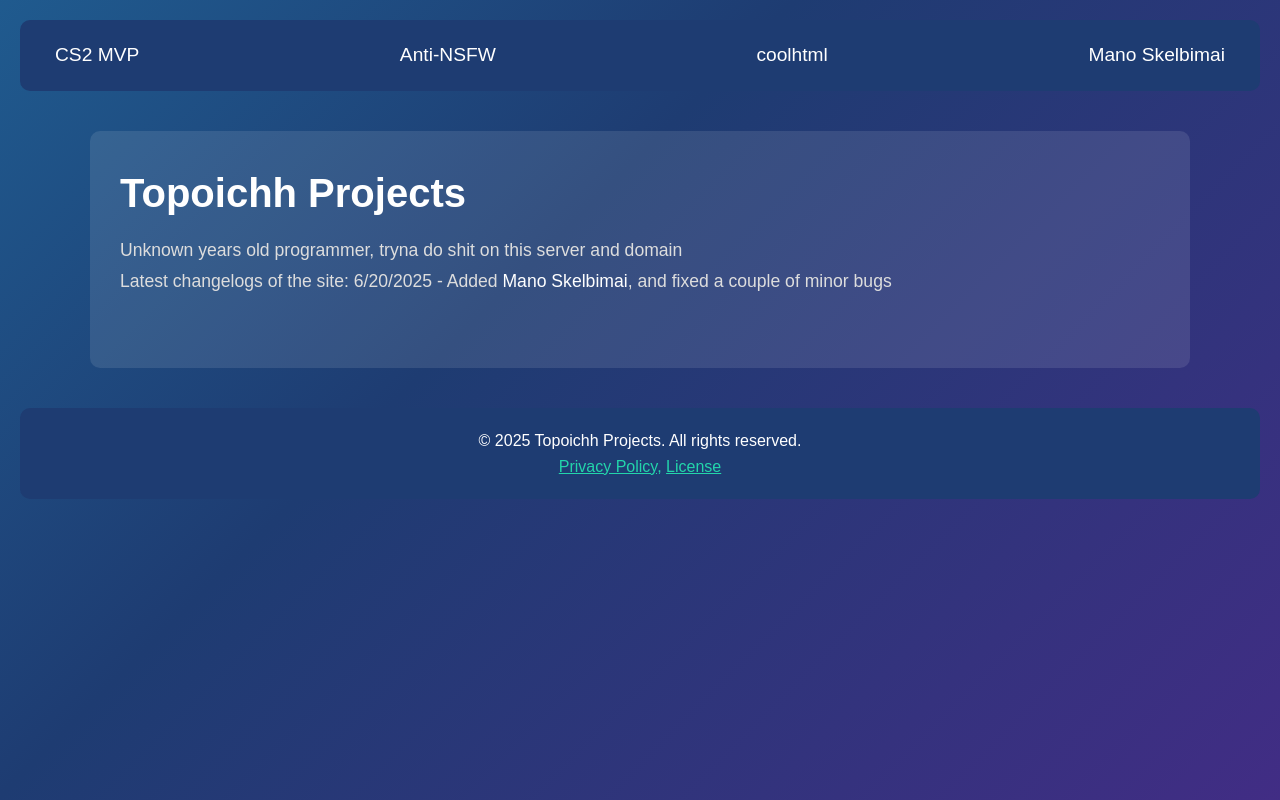
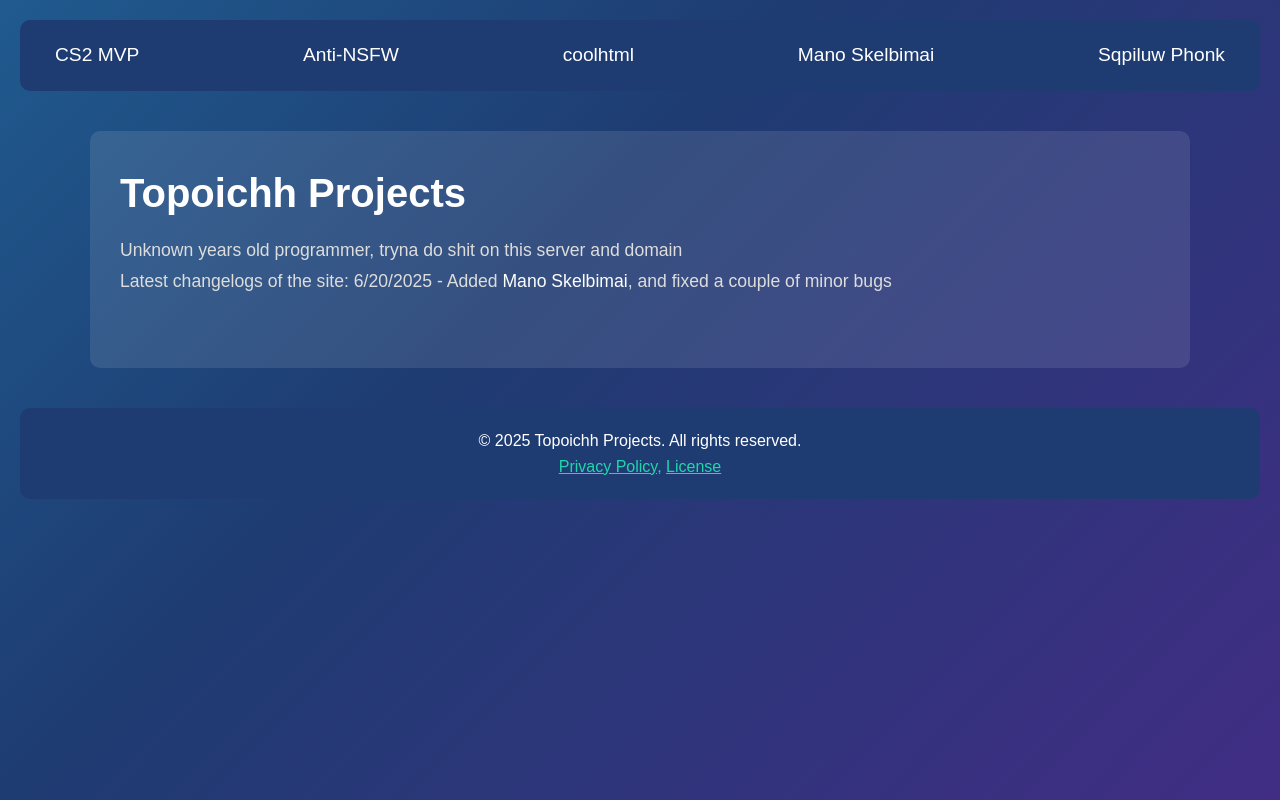
Before and after one commit to topoichh/topoichh.github.io, a plain HTML site: page index.html in a window 1280 px wide. Drawn offline with Linux system fonts and the light colour scheme.

Commit message:
added 1 project

```diff
--- a/index.html
+++ b/index.html
@@ -16,6 +16,7 @@
     <a href="https://ant1nsfw.github.io">Anti-NSFW</a>
     <a href="https://topoichh.xyz/coolhtml">coolhtml</a>
     <a href="https://topoichhsite.github.io/skelbimai">Mano Skelbimai</a>
+    <a href="https://phonk.topoichh.xyz">Sqpiluw Phonk</a>
   </nav>
 
   <div class="container">
```
